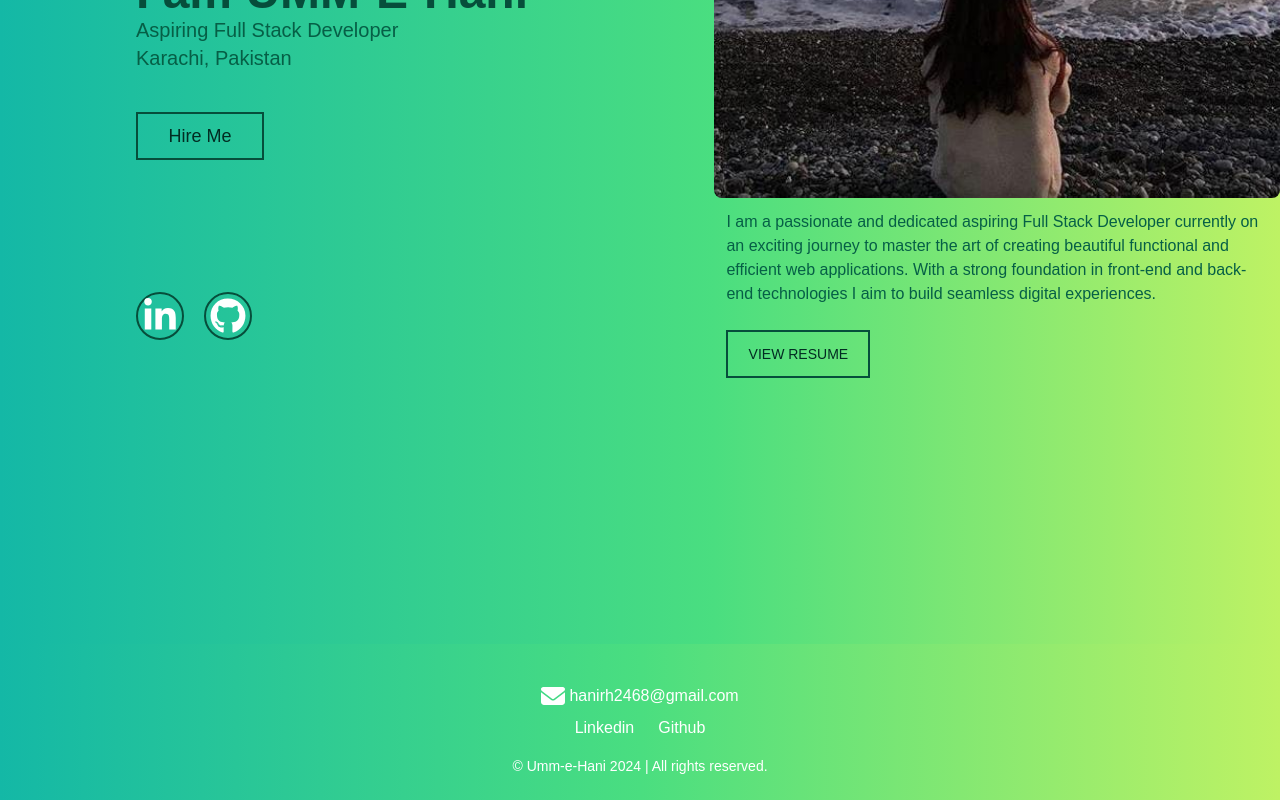
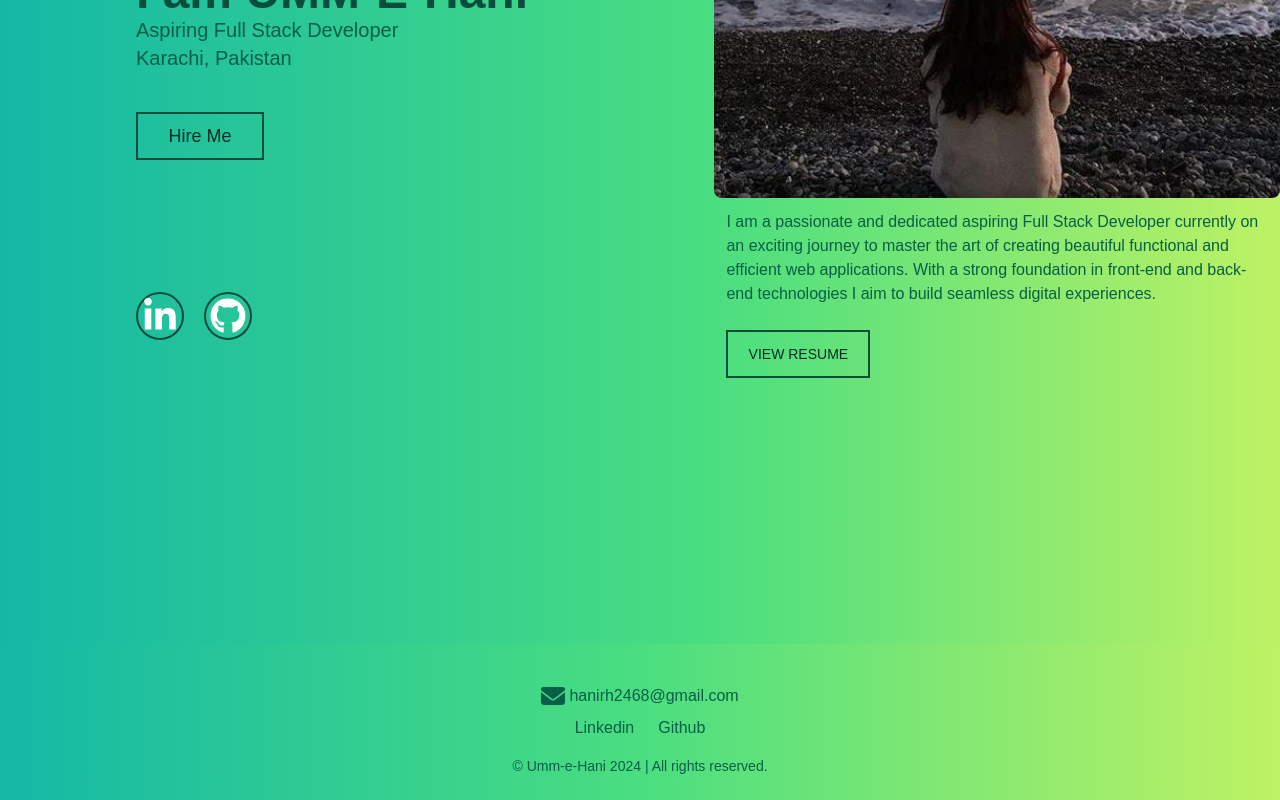
Before and after one commit to Umm-e-Hani02/portfolio-using-next-js-with-tailwind-CSS-milestone2, a Next.js app: page /home in a window 1280 px wide. Shown: the part 236-1036 px from the top of the page. Built offline with nearby package versions, Linux system fonts and the light colour scheme.

Commit message:
Update Footer.tsx

```diff
--- a/src/app/components/Footer.tsx
+++ b/src/app/components/Footer.tsx
@@ -5,14 +5,14 @@ export default function Footer(){
     return(
         <footer className="bg-gradient-to-r from-teal-500 via-green-400 to-lime-300 text-white p-6 text-center">
             <div className="mt-4">
-                <p className="flex items-center justify-center mb-2">
-                <FontAwesomeIcon icon={faEnvelope} className="h-6 mr-1" />
+                <p className="flex items-center justify-center mb-2 text-emerald-800">
+                <FontAwesomeIcon icon={faEnvelope} className="h-6 mr-1 " />
                 hanirh2468@gmail.com
                 </p>
-                <Link href="https://www.linkedin.com/in/umm-e-hani-400b812b4?utm_source=share&utm_campaign=share_via&utm_content=profile&utm_medium=android_app" target="_blank" className="mx-3">Linkedin</Link>
-                <Link href="https://github.com/Umm-e-Hani02" target="_blank" className="mx-3">Github</Link>
+                <Link href="https://www.linkedin.com/in/umm-e-hani-400b812b4?utm_source=share&utm_campaign=share_via&utm_content=profile&utm_medium=android_app" target="_blank" className="mx-3 text-emerald-800">Linkedin</Link>
+                <Link href="https://github.com/Umm-e-Hani02" target="_blank" className="mx-3 text-emerald-800">Github</Link>
             </div>
-            <div className="mt-4 text-sm">
+            <div className="mt-4 text-sm text-emerald-800">
                 <p>&copy; Umm-e-Hani 2024 | All rights reserved.</p>
             </div>
         </footer>
```
